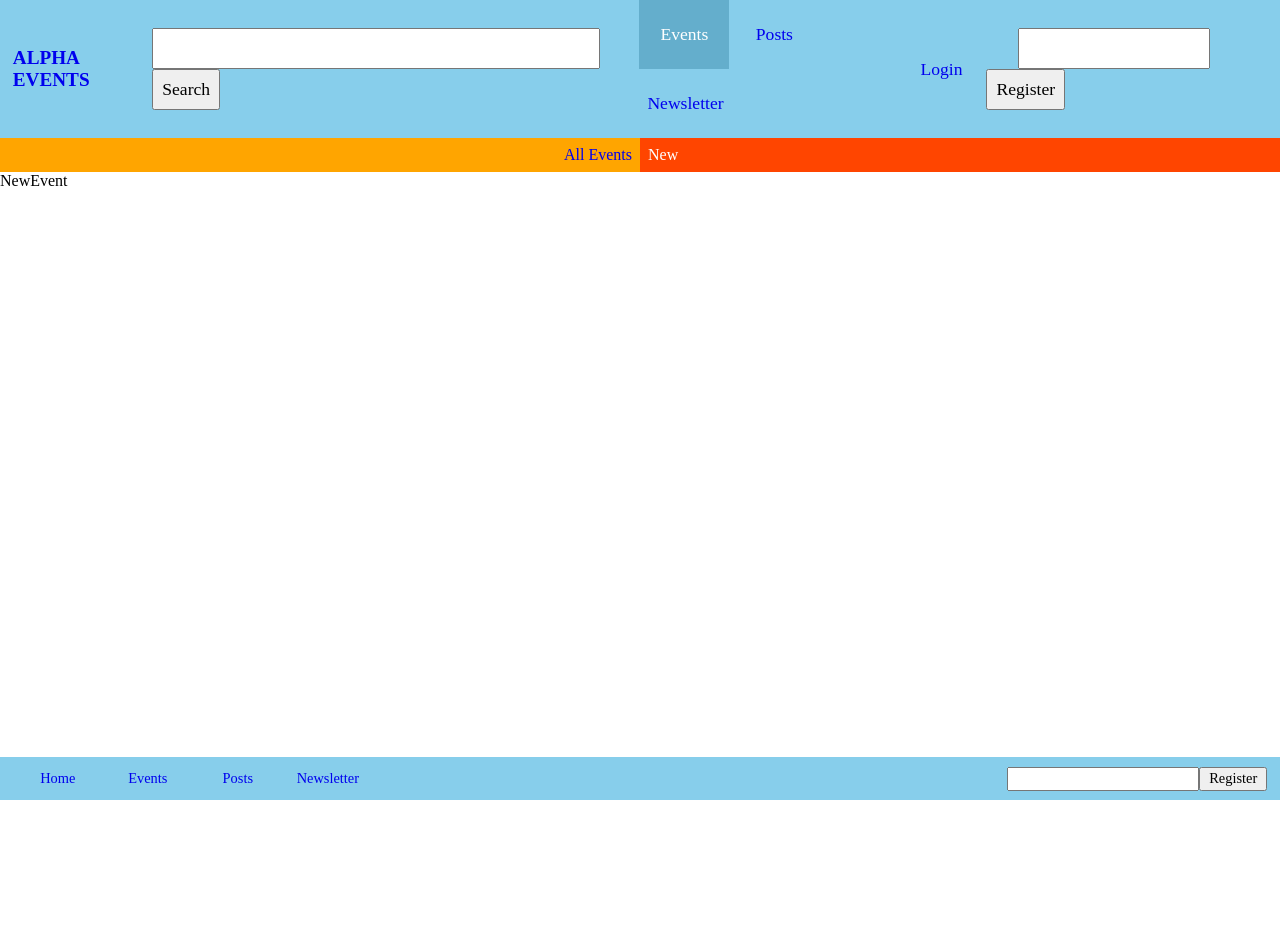
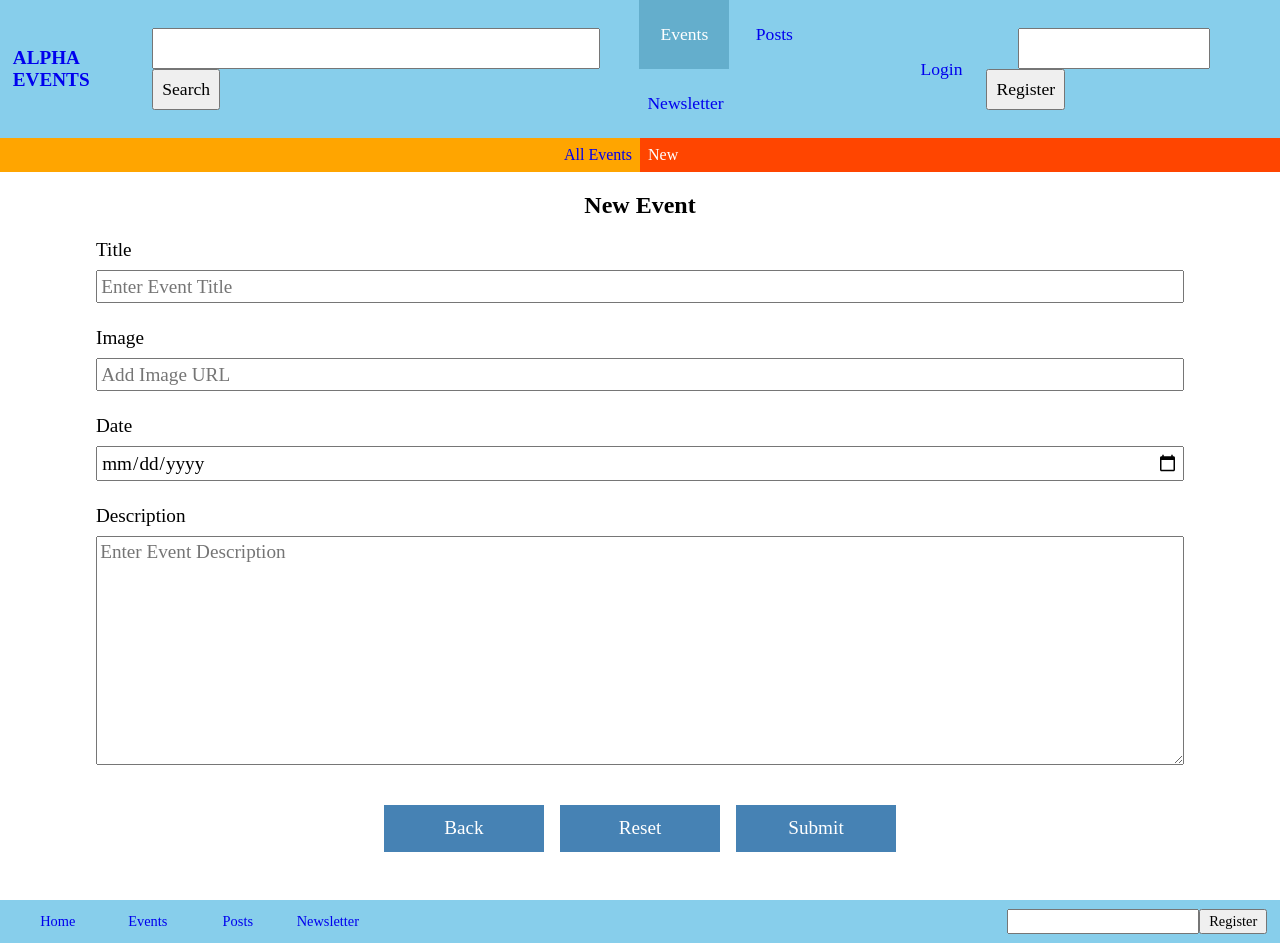
Before and after one commit to kanchan0986/alpha-events, a React (Vite) app: page /events/new in a window 1280 px wide. Before the commit the page ends 800 px from the top, so only its background shows below. Built offline with nearby package versions, Linux system fonts and the light colour scheme.

Commit message:
Added Events feature

```diff
--- /dev/null
+++ b/src/components/EventForm/EventForm.jsx
@@ -0,0 +1,30 @@
+import React from 'react'
+import style from './EventForm.module.css'
+
+export default function EventForm({existingEvent}) {
+  return (
+    <form className={style.container}>
+      <div className={`${style['sub-container']} ${style['title-box']}`}>
+        <label htmlFor="title">Title</label>
+        <input type="text" name="title" id='title' placeholder='Enter Event Title' defaultValue={existingEvent ? existingEvent.title : null} required />
+      </div>
+      <div className={`${style['sub-container']} ${style['image-box']}`}>
+        <label htmlFor="image">Image</label>
+        <input type="url" name="image" id='image' placeholder='Add Image URL' defaultValue={existingEvent ? existingEvent.image : null} required />
+      </div>
+      <div className={`${style['sub-container']} ${style['date-box']}`}>
+        <label htmlFor="date">Date</label>
+        <input type="date" name="date" id='date' defaultValue={existingEvent ? existingEvent.date : null} required />
+      </div>
+      <div className={`${style['sub-container']} ${style['desc-box']}`}>
+        <label htmlFor="description">Description</label>
+        <textarea name="description" id='description' cols="30" rows="10" placeholder='Enter Event Description' defaultValue={existingEvent ? existingEvent.description : null} required></textarea>
+      </div>
+      <div className={`${style['sub-container']} ${style['btn-box']}`}>
+        <button type="button">Back</button>
+        <button type="reset">Reset</button>
+        <button type="submit">Submit</button>
+      </div>
+    </form>
+  )
+}
--- /dev/null
+++ b/src/components/EventForm/EventForm.module.css
@@ -0,0 +1,60 @@
+.container {
+    padding-inline: 5rem;
+    padding-bottom: 2rem;
+    min-height: 77.5vh;
+}
+
+.container h2 {
+    text-align: center;
+}
+
+.sub-container {
+    font-size: 1.2rem;
+}
+
+.sub-container:not(:last-of-type) {
+    margin-bottom: 1.5rem;
+}
+
+.title-box, .image-box, .date-box, .desc-box {
+    display: flex;
+    flex-direction: column;
+}
+
+.title-box label, .image-box label, .date-box label, .desc-box label {
+    margin-bottom: 0.6rem;
+}
+
+.title-box input, .image-box input, .date-box input, .desc-box textarea {
+    font-family: inherit;
+    font-size: inherit;
+    padding: 0.2rem;
+}
+
+.btn-box {
+    display: flex;
+    justify-content: center;
+    padding-top: 1rem;
+}
+
+.btn-box button {
+    padding: 0.8rem;
+    width: 10rem;
+    background: steelblue;
+    color: white;
+    font-family: inherit;
+    font-size: inherit;
+    text-decoration: none;
+    text-align: center;
+    border: none;
+    cursor: pointer;
+}
+
+.btn-box button:hover, .btn-box button:active {
+    background: skyblue;
+    color: black;
+}
+
+.btn-box button:not(:last-of-type) {
+    margin-right: 1rem;
+}
--- a/src/components/footers/PrimaryFooter/PrimaryFooter.module.css
+++ b/src/components/footers/PrimaryFooter/PrimaryFooter.module.css
@@ -6,11 +6,6 @@
     font-size: 0.9rem;
     background-color: skyblue;
     padding-inline: 0.8rem;
-    /* margin-top: 82.4vh; */
-    position: absolute;
-    bottom: 0;
-    left: 0;
-    width: 100%;
 }
 
 .container a {
--- /dev/null
+++ b/src/pages/EditEvent/EditEvent.jsx
@@ -0,0 +1,17 @@
+import React from 'react'
+import style from './EditEvent.module.css'
+import EventForm from '../../components/EventForm/EventForm'
+import { useRouteLoaderData } from 'react-router-dom'
+
+export default function EditEvent() {
+
+  const eventData = useRouteLoaderData('event')
+  const event = eventData.event
+
+  return (
+    <section className={style.container}>
+      <h2>Edit {event.title}</h2>
+      <EventForm existingEvent={event} />
+    </section>
+  )
+}
--- /dev/null
+++ b/src/pages/EditEvent/EditEvent.module.css
@@ -0,0 +1,9 @@
+.container {
+    padding-inline: 1rem;
+    padding-bottom: 1rem;
+    min-height: 77.5vh;
+}
+
+.container h2 {
+    text-align: center;
+}
--- /dev/null
+++ b/src/pages/Event/Event.jsx
@@ -0,0 +1,29 @@
+import React from 'react'
+import { Link, useRouteLoaderData,  } from 'react-router-dom'
+import style from './Event.module.css'
+
+export default function Event() {
+
+    const eventData = useRouteLoaderData('event')
+    const event = eventData.event
+
+  return (
+    <section className={style.container}>
+      <h2>{event.title}</h2>
+      <div className={`${style['sub-container']} ${style['image-box']}`}>
+        <img src={event.image}/>
+      </div>
+      <div className={`${style['sub-container']} ${style['date-box']}`}>
+        <span>{event.date}</span>
+      </div>
+      <div className={`${style['sub-container']} ${style['desc-box']}`}>
+        <p>{event.description}</p>
+      </div>
+      <div className={`${style['sub-container']} ${style['btn-box']}`}>
+        <Link to='..'>Back</Link>
+        <a >Delete</a>
+        <Link to='edit'>Edit</Link>
+      </div>
+    </section>
+  )
+}
--- /dev/null
+++ b/src/pages/Event/Event.module.css
@@ -0,0 +1,55 @@
+.container {
+    padding-inline: 1rem;
+    padding-bottom: 1rem;
+    min-height: 77.5vh;
+}
+.container h2 {
+    text-align: center;
+}
+
+.sub-container {
+
+}
+
+.image-box {
+    padding-inline: 25rem;
+    display: flex;
+    justify-content: center;
+}
+
+.date-box {
+    display: flex;
+    justify-content: center;
+    padding-top: 1rem;
+}
+
+.desc-box {
+    display: flex;
+    justify-content: center;
+}
+
+.btn-box {
+    display: flex;
+    justify-content: center;
+    padding-top: 1rem;
+}
+
+.btn-box a {
+    padding: 0.8rem;
+    width: 10rem;
+    background: steelblue;
+    color: white;
+    font-family: inherit;
+    font-size: inherit;
+    text-decoration: none;
+    text-align: center;
+}
+
+.btn-box a:hover, .btn-box a:active {
+    background: skyblue;
+    color: black;
+}
+
+.btn-box a:not(:last-of-type) {
+    margin-right: 1rem;
+}
--- a/src/pages/Events/Events.module.css
+++ b/src/pages/Events/Events.module.css
@@ -1,5 +1,7 @@
 .container {
     padding-inline: 1rem;
+    padding-bottom: 1rem;
+    min-height: 77.5vh;
 }
 .container h2 {
     text-align: center;
@@ -18,6 +20,10 @@
 .event {
     background: rgb(229, 225, 225);
     position: relative;
+}
+
+.event:not(:last-child) {
+    margin-bottom: 1rem;
 }
 
 .event a {
--- a/src/pages/NewEvent/NewEvent.jsx
+++ b/src/pages/NewEvent/NewEvent.jsx
@@ -1,7 +1,12 @@
 import React from 'react'
+import style from './NewEvent.module.css'
+import EventForm from '../../components/EventForm/EventForm'
 
 export default function NewEvent() {
   return (
-    <div>NewEvent</div>
+    <section className={style.container}>
+      <h2>New Event</h2>
+      <EventForm />
+    </section>
   )
 }
--- /dev/null
+++ b/src/pages/NewEvent/NewEvent.module.css
@@ -0,0 +1,9 @@
+.container {
+    padding-inline: 1rem;
+    padding-bottom: 1rem;
+    min-height: 77.5vh;
+}
+
+.container h2 {
+    text-align: center;
+}
--- a/src/router/browser-router.jsx
+++ b/src/router/browser-router.jsx
@@ -1,13 +1,15 @@
 import { createBrowserRouter } from 'react-router-dom'
 import Home from '../pages/Home/Home'
 import Events from '../pages/Events/Events'
+import Event from '../pages/Event/Event'
 import Posts from '../pages/Posts/Posts'
 import Newsletter from '../pages/Newsletter/Newsletter'
 import Login from '../pages/Login/Login'
 import RootLayout from '../layouts/RootLayout'
 import EventsLayout from '../layouts/EventsLayout'
 import NewEvent from '../pages/NewEvent/NewEvent'
-import { loadEvents } from './util/Loaders'
+import { loadEvent, loadEvents } from './util/Loaders'
+import EditEvent from '../pages/EditEvent/EditEvent'
 
 
 const browserRouter = createBrowserRouter([
@@ -16,6 +18,10 @@ const browserRouter = createBrowserRouter([
         {path: 'events', element:<EventsLayout />, children: [
             {index: true, element: <Events />, loader: loadEvents},
             {path: 'new', element: <NewEvent />},
+            {path: ':id', id: 'event', loader: loadEvent, children: [
+                {index: true, element: <Event />},
+                {path: 'edit', element: <EditEvent />}
+            ]},
         ]},
         {path: 'posts', element:<Posts />},
         {path: 'newsletter', element:<Newsletter />},
--- a/src/router/util/Loaders.jsx
+++ b/src/router/util/Loaders.jsx
@@ -5,3 +5,12 @@ export const loadEvents = async () => {
     }
     return response
 }
+
+export const loadEvent = async ({ params }) => {
+    const id = params.id
+    const response = await fetch(`http://localhost:8080/events/${id}`)
+    if(!response.ok){
+        //
+    }
+    return response
+}
```
